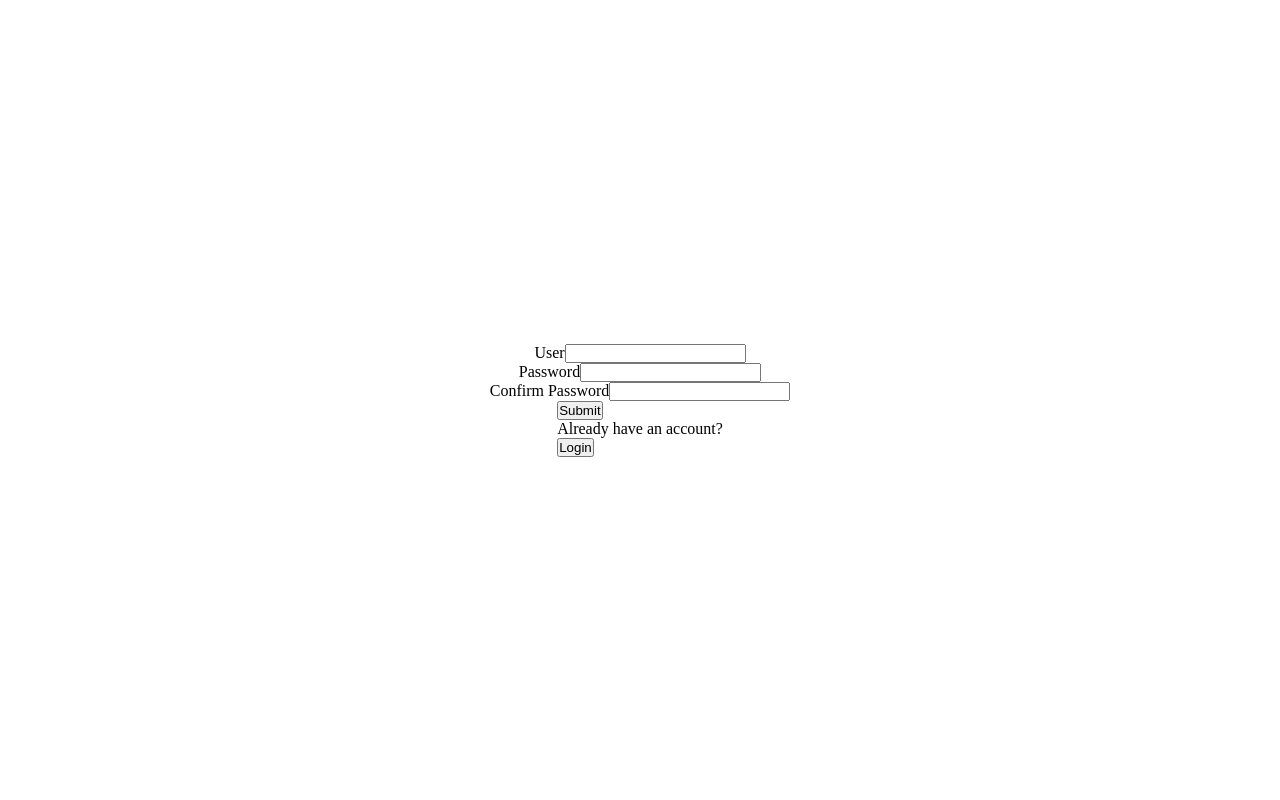
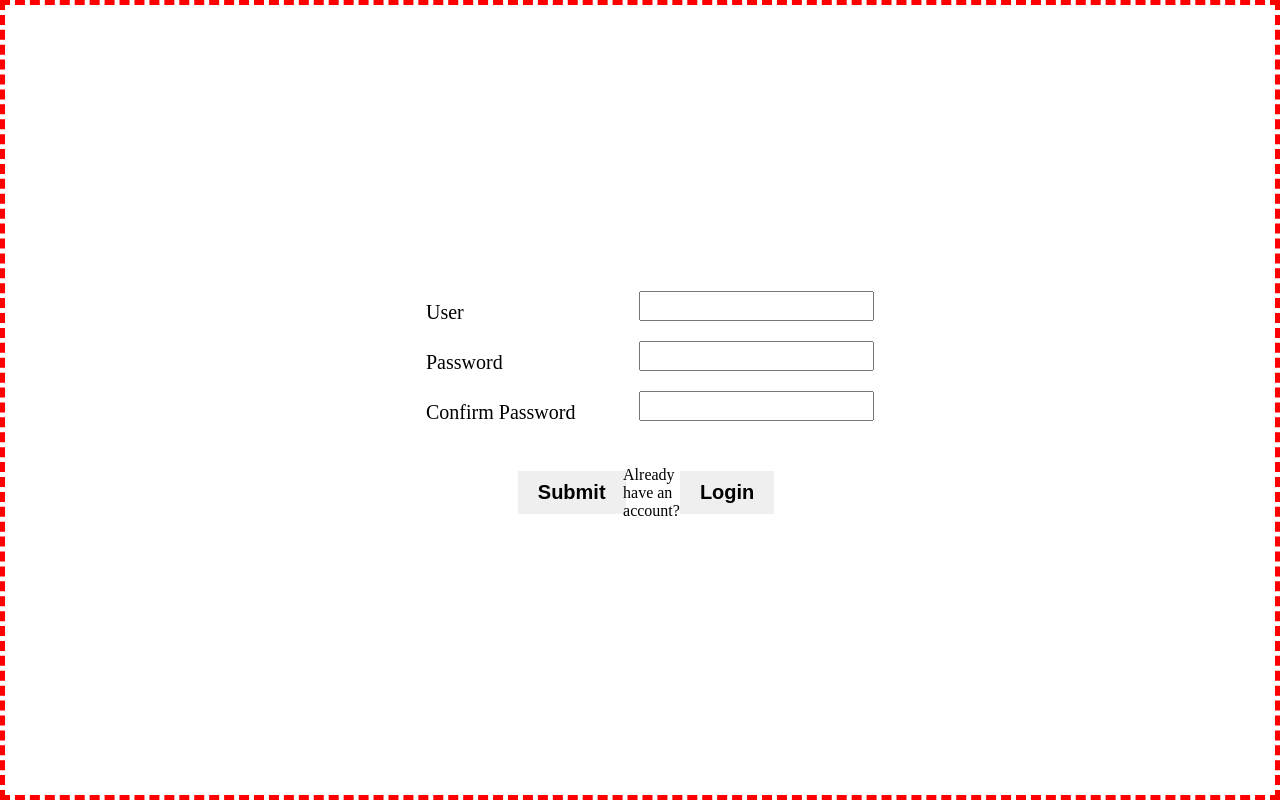
Before and after one commit to Ahamdan114/dissertify-hub, a React (Create React App) app in the folder client/: page / in a window 1280 px wide. Built offline with nearby package versions, Linux system fonts and the light colour scheme.

Commit message:
Made some css and arranged the content

```diff
--- a/client/src/components/Authentication.css
+++ b/client/src/components/Authentication.css
@@ -1,7 +1,73 @@
+.authentication-container {
+    height: 100vh;
+
+    display: flex;
+    justify-content: center;
+    align-items: center;
+    border: 5px dashed red;
+}
+
 .formContainer {
-    height: 100vh;
+    width: 40%;
     display: flex;
     flex-direction: column;
     justify-content: center;
     align-items: center;
 }
+
+.formContainer > .form-input {
+    height: 50px;
+}
+
+.form-input > input {
+    width: 100%;
+    min-width: none;
+    padding: 10px 20px;
+    font-size: 20px;
+}
+
+.form-input > label {
+    width: 100%;
+    min-width: none;
+    padding: 10px 20px;
+    font-size: 20px;
+}
+
+.form-input {
+    width: 100%;
+    min-width: none;
+    padding: 10px 20px;
+    font-size: 20px;
+    display: flex;
+    justify-content: space-around;
+}
+
+.authentication-options {
+    display: flex;
+    justify-content: space-around;
+    align-items: center;
+    width: 50%;
+    margin-top: 35px;
+}
+
+.authentication-redirection {
+    display: flex;
+    justify-content: center;
+    align-items: center;
+    width: 50%;
+}
+
+.authentication-submit-btn, .authentication-redirection-btn {
+    border: none;
+    padding: 10px 20px;
+    font-size: 20px;
+    cursor: pointer;
+    font-weight: 600;
+}
+.authentication-redirection-btn {
+
+}
+
+.authentication-submit-btn {
+
+}
--- a/client/src/components/Authentication.jsx
+++ b/client/src/components/Authentication.jsx
@@ -57,7 +57,7 @@ const Authentication = () => {
         navigate("/login");
     };
     return (
-        <>
+        <div className="authentication-container">
             <form className="formContainer">
                 <div className="form-input">
                     <label>User</label>
@@ -83,15 +83,22 @@ const Authentication = () => {
                         onChange={(e) => setUser(e.target.value)}
                     />
                 </div>
-                <div>
-                    <button type="submit" onClick={(e) => authenticationSubmit(e)}>Submit</button>
-                    <div>
+                <div className="authentication-options">
+                    <div className="authentication-submit">
+                        <button className="authentication-submit-btn"
+                        onClick={(e) => authenticationSubmit(e)}>
+                            Submit
+                        </button>
+                    </div>
+                    <div className="authentication-redirection">
                         <p>Already have an account?</p>
-                        <button type="submit" onClick={redirectLogin}>Login</button>
+                        <button className="authentication-redirection-btn" onClick={redirectLogin}>
+                            Login
+                        </button>
                     </div>
                 </div>
             </form>
-        </>
+        </div>
     );
 };
 
```
